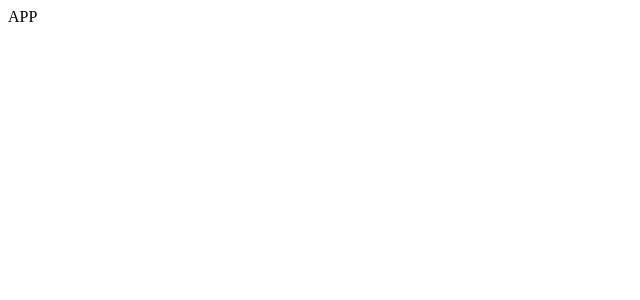
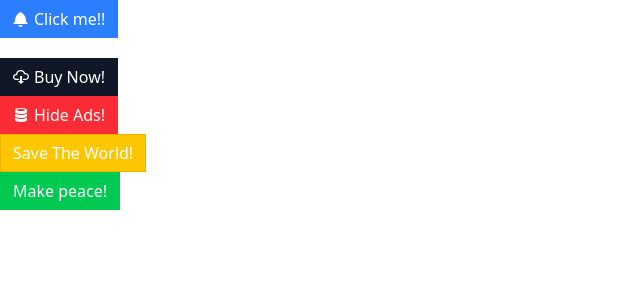
Before and after one commit to space-schnoodle/example-react-navigation-routing, a JavaScript app: page / in a window 1280 px wide. Shown: the top 300 px of the page, without its empty margins (0-640 px from the left). Built offline with nearby package versions, Linux system fonts and the light colour scheme.

Commit message:
add styles
add styles and Button Component

```diff
--- a/src/App.js
+++ b/src/App.js
@@ -1,7 +1,33 @@
+import { GoBell, GoCloudDownload, GoDatabase } from 'react-icons/go';
+import Button from './Button';
+
 function App() {
   return (
     <div>
-      APP
+      <div>
+        <Button primary className="mb-5">
+          <GoBell />
+          Click me!!
+        </Button>
+      </div>
+      <div>
+        <Button secondary>
+          <GoCloudDownload/>
+          Buy Now!
+        </Button>
+      </div>
+      <div>
+        <Button danger>
+          <GoDatabase/>
+          Hide Ads!
+        </Button>
+      </div>
+      <div>
+        <Button warning>Save The World!</Button>
+      </div>
+      <div>
+        <Button success>Make peace!</Button>
+      </div>
     </div>
   );
 };
--- /dev/null
+++ b/src/Button.js
@@ -0,0 +1,52 @@
+import classnames from 'classnames';
+import { twMerge } from 'tailwind-merge'; // used to resolve conflicts
+
+function Button({
+    children,
+    primary,
+    secondary,
+    success,
+    warning,
+    danger,
+    outline,
+    rounded,
+    ...rest // to pass the rest properties
+}) {
+    // the later classes will override the firsts
+    const classes = twMerge( // add className property in case is set
+        classnames(rest.className, 'flex items-center px-3 py-1.5 border', {
+            'border-blue-500 bg-blue-500 text-white': primary,
+            'border-gray-900 bg-gray-900 text-white': secondary,
+            'border-green-500 bg-green-500 text-white': success,
+            'border-yellow-500 bg-yellow-400 text-white': warning,
+            'border-red-500 bg-red-500 text-white': danger,
+            'rounded-full': rounded,
+            'bg-white': outline,
+            'text-blue-500': outline && primary,
+            'text-gray-900': outline && secondary,
+            'text-green-500': outline && success,
+            'text-yellow-400': outline && warning,
+            'text-red-500': outline && danger
+        })
+    );
+
+    return (
+        <button {...rest} className={classes}>{children}</button>
+    );
+}
+
+Button.propTypes = {
+    checkVariationValue: ({ primary, secondary, success, warning, danger}) => {
+        const count = Number(!!primary)
+            + Number(!!secondary)
+            + Number(!!success)
+            + Number(!!warning)
+            + Number(!!danger);
+
+        if  (count > 1) {
+            return new Error('Only one of primary, secondary, success, danger can be true');
+        }
+    }
+}
+
+export default Button;
--- /dev/null
+++ b/src/index.css
@@ -0,0 +1,6 @@
+@import "tailwindcss";
+
+/* Spacing for icons */
+button > svg {
+    margin-right: 5px;
+}
--- a/src/index.js
+++ b/src/index.js
@@ -1,6 +1,7 @@
 
 import ReactDOM from 'react-dom/client';
 import App from "./App.js";
+import './index.css';
 
 const element = document.getElementById('root');
 const root = ReactDOM.createRoot(element);
```
Also changed, not shown: package.json (+4 -3 lines), 2 other files (tests, documents, lock files or other folders).
